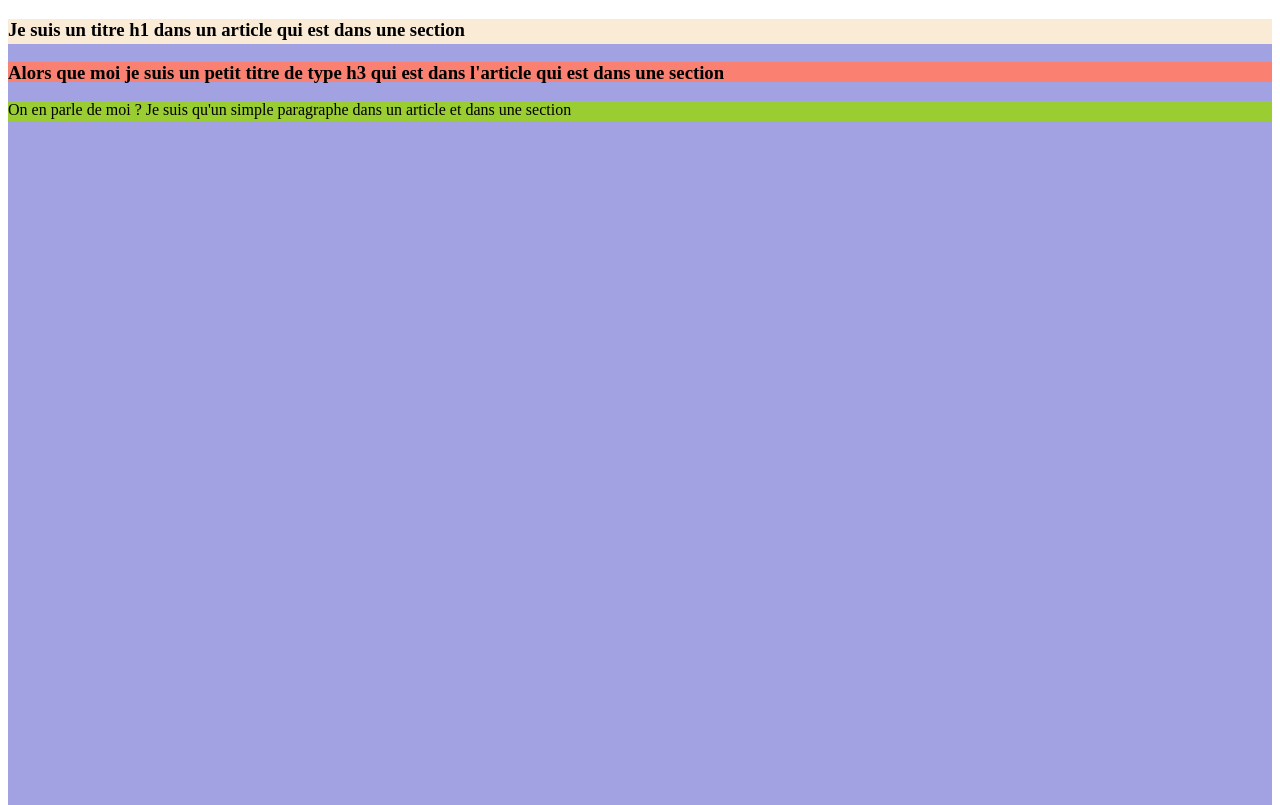
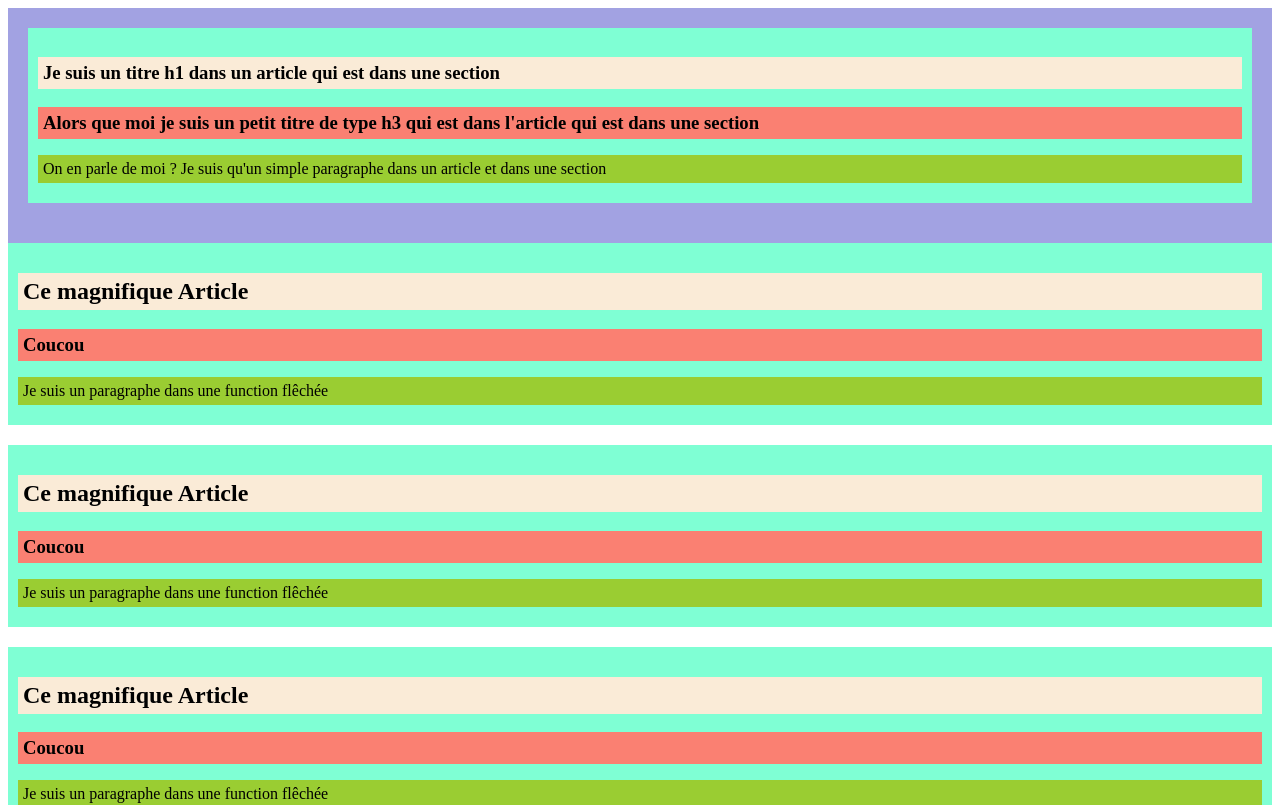
Before and after one commit to GregoryVDev/ToDoList, a React (Vite) app: page / in a window 1280 px wide. Shown: the top 805 px of the page. Built offline with nearby package versions, Linux system fonts and the light colour scheme.

Commit message:
changed the css style

```diff
--- a/src/App.css
+++ b/src/App.css
@@ -1,24 +1,29 @@
 section {
   background-color: rgb(162, 162, 226);
-  height: 100vh;
+  padding: 20px;
+  display: block;
 }
 
 article {
   background-color: aquamarine;
-  height: 20px;
+  margin-bottom: 20px;
+  padding: 10px;
 }
 
 h1 {
   background-color: antiquewhite;
-  height: 25px;
+  margin-bottom: 10px;
+  padding: 5px;
 }
 
 h3 {
   background-color: salmon;
-  height: 20px;
+  margin-bottom: 10px;
+  padding: 5px;
 }
 
 p {
   background-color: yellowgreen;
-  height: 20px;
+  margin-bottom: 10px;
+  padding: 5px;
 }
```
